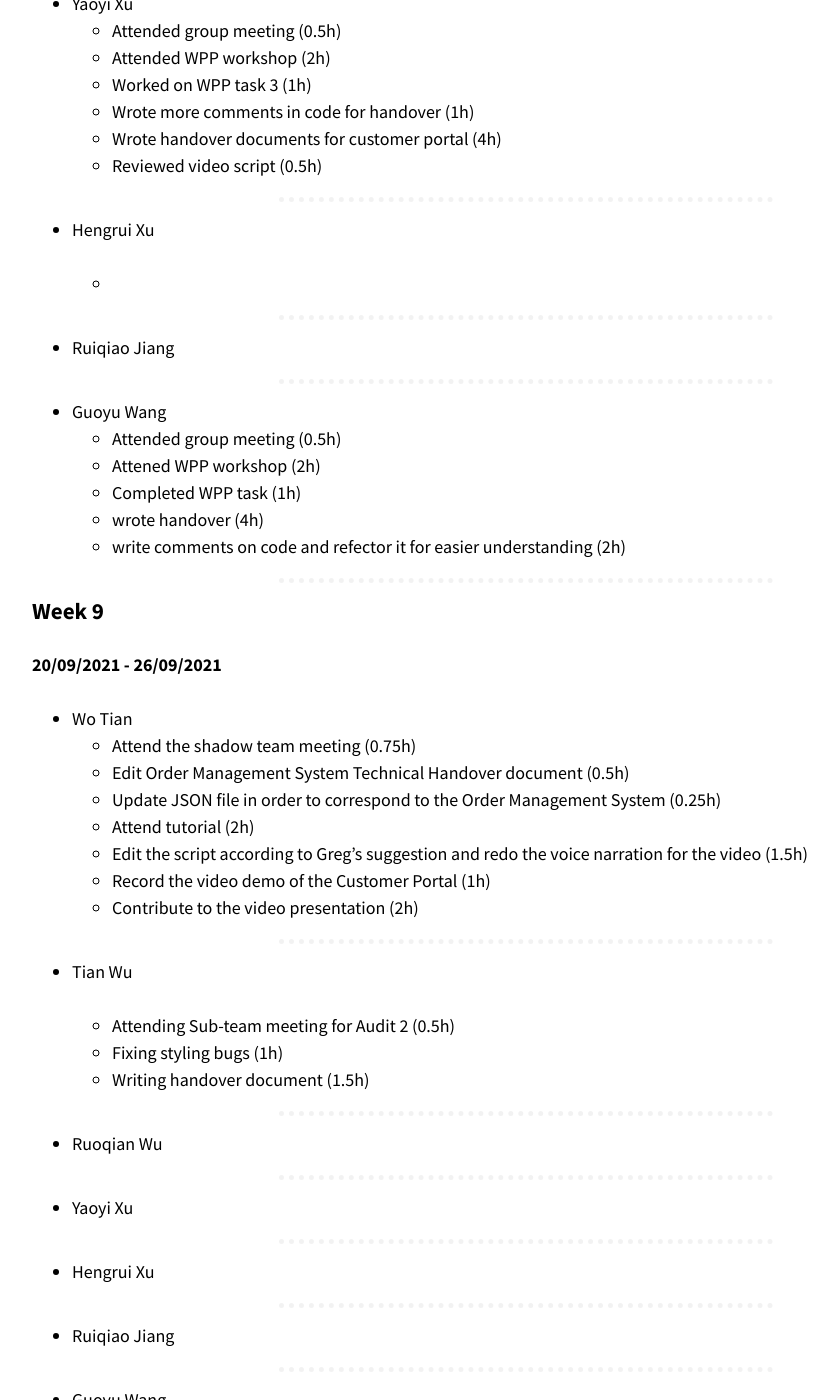
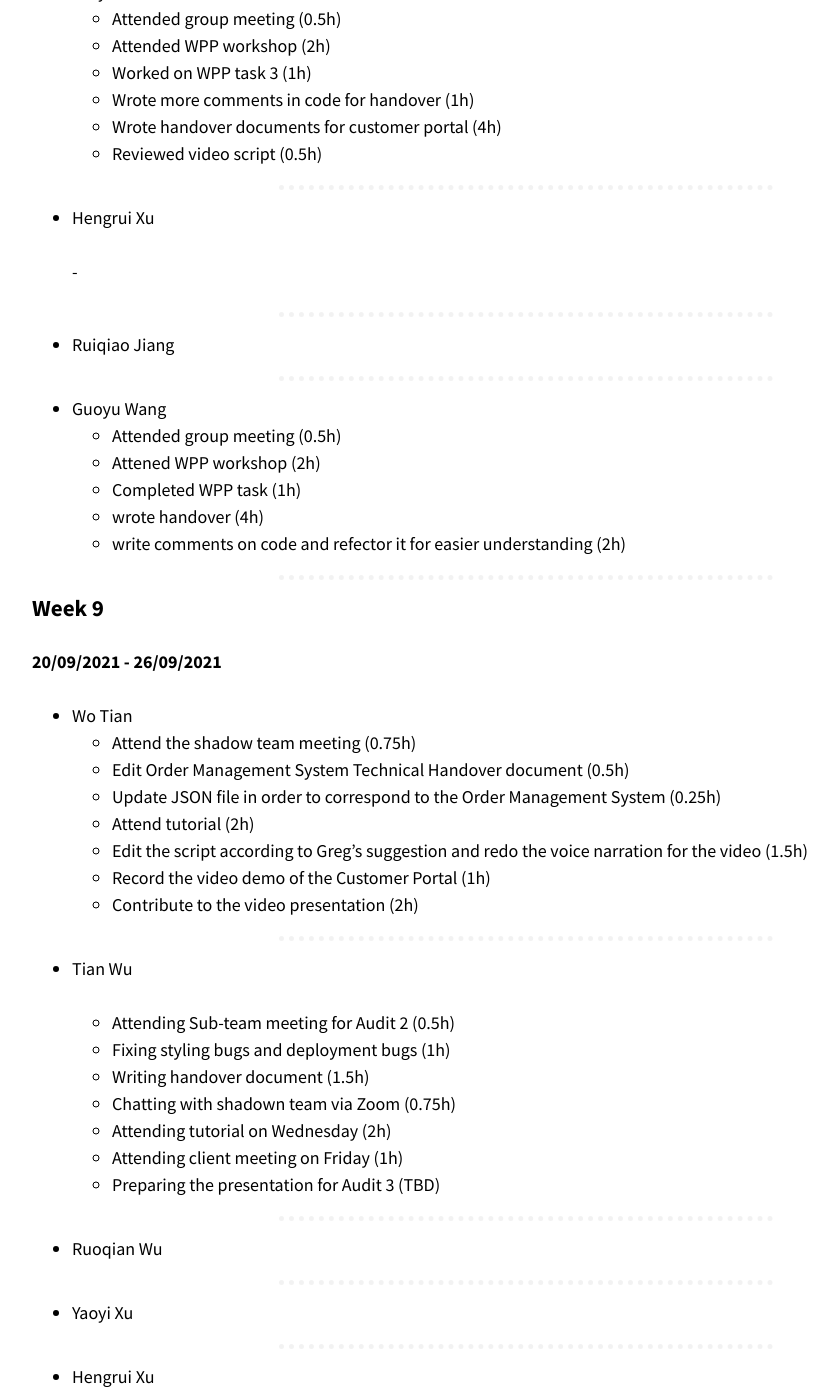
Before and after one commit to optofab/optofab.github.io, a Jekyll site: the page built from work_records.md, in a window 1280 px wide and 1400 px high, scrolled down 16304 px. Shown: the whole window, without its empty margins (114-952 px from the left). Built offline with Jekyll 4.4.1, drawn with Linux system fonts in a browser that asks for light colours; nearby versions of some CDN libraries; emoji names are drawn with the system emoji font.

Commit message:
update week 9 work records

```diff
--- a/work_records.md
+++ b/work_records.md
@@ -663,7 +663,6 @@
   - Wrote comments in code for handover (1.5h)
   - Wrote handover documents for customer portal (3h)
 
-
 <hr class="hr-dotted">
 
 - Yaoyi Xu
@@ -708,14 +707,17 @@
   - Record the video demo of the Customer Portal (1h)
   - Contribute to the video presentation (2h)
 
-
 <hr class="hr-dotted">
 
 - Tian Wu
 
   - Attending Sub-team meeting for Audit 2 (0.5h)
-  - Fixing styling bugs (1h)
+  - Fixing styling bugs and deployment bugs (1h)
   - Writing handover document (1.5h)
+  - Chatting with shadown team via Zoom (0.75h)
+  - Attending tutorial on Wednesday (2h)
+  - Attending client meeting on Friday (1h)
+  - Preparing the presentation for Audit 3 (TBD)
 
 <hr class="hr-dotted">
 
```
